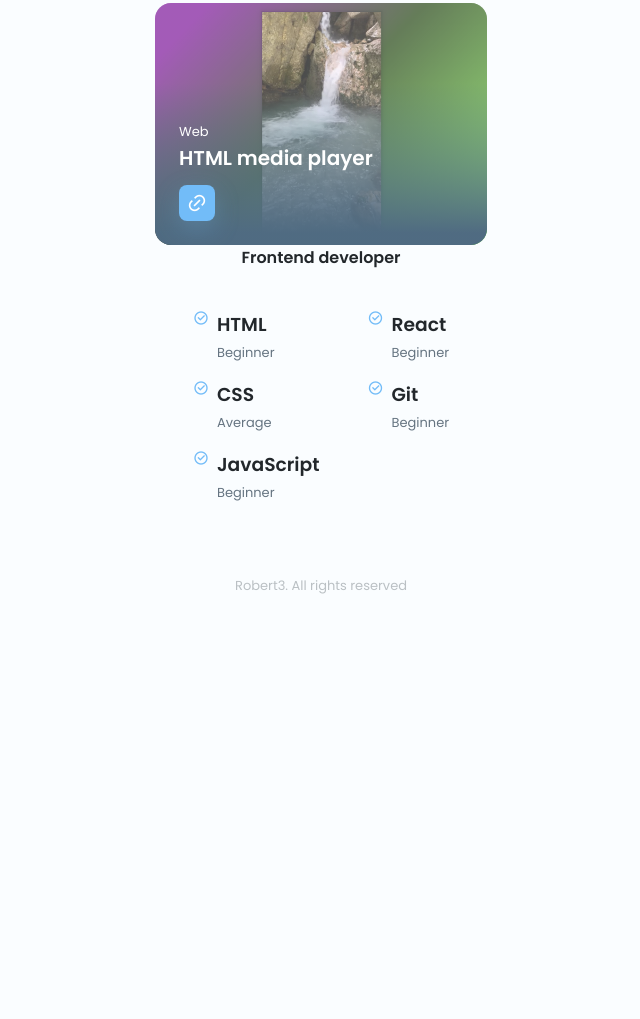
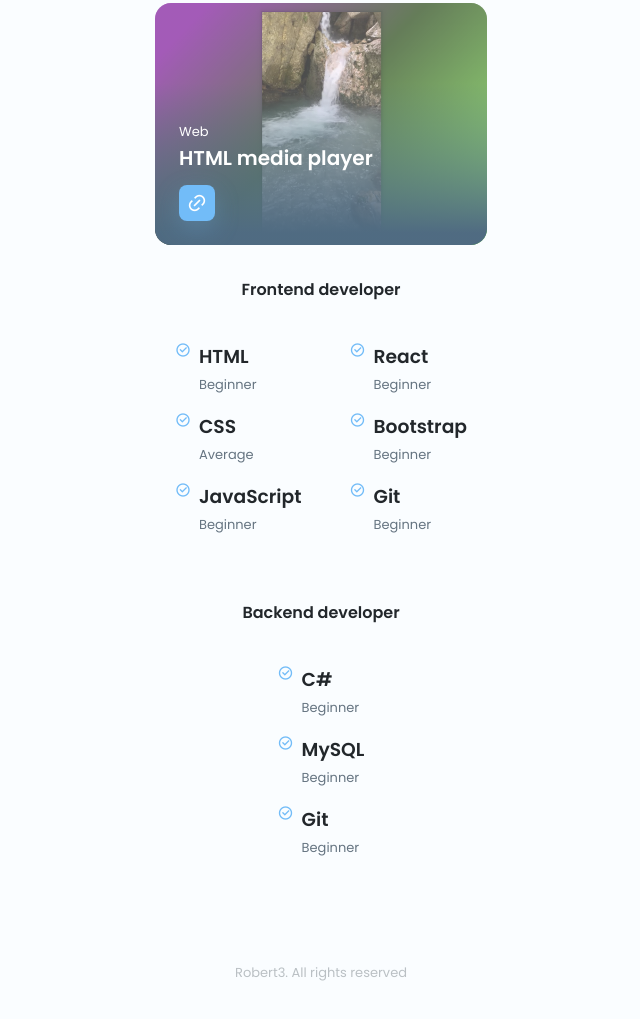
Before and after one commit to robertbls/robertbls.github.io, a plain HTML site: page index.html in a window 1280 px wide. Shown: the part 2285-3304 px from the top of the page, without its empty margins (319-959 px from the left). Before the commit the page ends 2921 px from the top, so only its background shows below. Drawn offline with nearby package versions, Linux system fonts and the light colour scheme.

Commit message:
add more skills

```diff
--- a/assets/css/styles.css
+++ b/assets/css/styles.css
@@ -371,6 +371,11 @@ e {
 
 /*=============== SKILLS ===============*/
 
+.skills__area {
+  padding-top: 2rem;
+  padding-bottom: 2rem;
+}
+
 .skills__content{
   row-gap: 4.5rem;
 }
@@ -387,9 +392,10 @@ e {
   column-gap: 3rem;
 }
 
+
 .skills__group{
   display: grid;
-  align-content: flex-start;
+  /*align-content: flex-start;*/
   row-gap: 1rem;
 }
 
--- a/index.html
+++ b/index.html
@@ -255,14 +255,14 @@
                                         </div>
                                     </div>
 
-<!--                                    <div class="skills__data">-->
-<!--                                        <i class="ri-checkbox-circle-line"></i>-->
+                                    <div class="skills__data">
+                                        <i class="ri-checkbox-circle-line"></i>
 
-<!--                                        <div>-->
-<!--                                            <h3 class="skills_name">Bootstrap</h3>-->
-<!--                                            <span class="skills__level">Beginner</span>-->
-<!--                                        </div>-->
-<!--                                    </div>-->
+                                        <div>
+                                            <h3 class="skills_name">Bootstrap</h3>
+                                            <span class="skills__level">Beginner</span>
+                                        </div>
+                                    </div>
 
                                     <div class="skills__data">
                                         <i class="ri-checkbox-circle-line"></i>
@@ -276,33 +276,33 @@
                             </div>
                         </div>
                 </div>
-<!--                    <div class="skills__area">-->
-<!--                        <h3 class="skills__title">-->
-<!--                            Backend developer-->
-<!--                        </h3>-->
+                    <div class="skills__area">
+                        <h3 class="skills__title">
+                            Backend developer
+                        </h3>
 
-<!--                        <div class="skills__box">-->
-<!--                            <div class="skills__group">-->
-<!--                                <div class="skills__data">-->
-<!--                                    <i class="ri-checkbox-circle-line"></i>-->
+                        <div class="skills__box">
+                            <div class="skills__group backend">
+                                <div class="skills__data">
+                                    <i class="ri-checkbox-circle-line"></i>
 
-<!--                                    <div>-->
-<!--                                        <h3 class="skills_name">PHP</h3>-->
-<!--                                        <span class="skills__level">Beginner</span>-->
-<!--                                    </div>-->
-<!--                                </div>-->
+                                    <div>
+                                        <h3 class="skills_name">C#</h3>
+                                        <span class="skills__level">Beginner</span>
+                                    </div>
+                                </div>
 
-<!--                                <div class="skills__data">-->
-<!--                                    <i class="ri-checkbox-circle-line"></i>-->
+                                <div class="skills__data">
+                                    <i class="ri-checkbox-circle-line"></i>
 
-<!--                                    <div>-->
-<!--                                        <h3 class="skills_name">MySQL</h3>-->
-<!--                                        <span class="skills__level">Beginner</span>-->
-<!--                                    </div>-->
-<!--                                </div>-->
+                                    <div>
+                                        <h3 class="skills_name">MySQL</h3>
+                                        <span class="skills__level">Beginner</span>
+                                    </div>
+                                </div>
 
-<!--                                <div class="skills__data">-->
-<!--                                    <i class="ri-checkbox-circle-line"></i>-->
+                                <div class="skills__data">
+                                    <i class="ri-checkbox-circle-line"></i>
 
 <!--                                    <div>-->
 <!--                                        <h3 class="skills_name">Firebase</h3>-->
@@ -330,19 +330,17 @@
 <!--                                    </div>-->
 <!--                                </div>-->
 
-<!--                                <div class="skills__data">-->
-<!--                                    <i class="ri-checkbox-circle-line"></i>-->
 
-<!--                                    <div>-->
-<!--                                        <h3 class="skills_name">Git</h3>-->
-<!--                                        <span class="skills__level">Beginner</span>-->
-<!--                                    </div>-->
-<!--                                </div>-->
+                                    <div>
+                                        <h3 class="skills_name">Git</h3>
+                                        <span class="skills__level">Beginner</span>
+                                    </div>
+                                </div>
 
 
-<!--                            </div>-->
-<!--                        </div>-->
-<!--                    </div>-->
+                            </div>
+                        </div>
+                    </div>
                 </div>
                 </div>
             </section>
```
